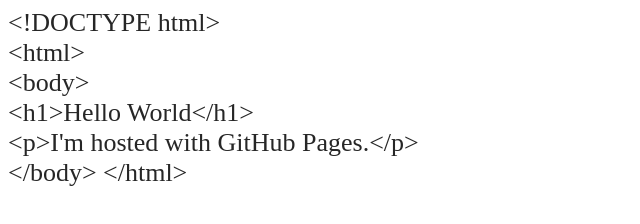
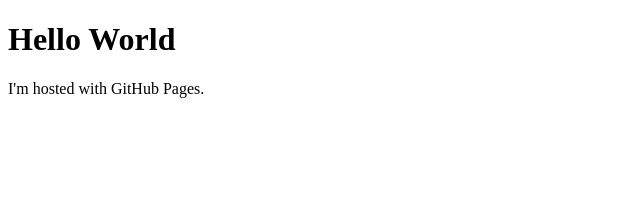
Before and after one commit to manugecgecgec/manugecgecgec.github.io, a plain HTML site: page index.html in a window 1280 px wide. Shown: the whole page, without its empty margins (0-640 px from the left). Drawn offline with Linux system fonts and the light colour scheme.

Commit message:
Update index.html

```diff
--- a/index.html
+++ b/index.html
@@ -1,21 +1,6 @@
-<!DOCTYPE html PUBLIC "-//W3C//DTD HTML 4.01//EN" "http://www.w3.org/TR/html4/strict.dtd">
+<!DOCTYPE html>
 <html>
-<head>
-  <meta http-equiv="Content-Type" content="text/html; charset=utf-8">
-  <meta http-equiv="Content-Style-Type" content="text/css">
-  <title></title>
-  <meta name="Generator" content="Cocoa HTML Writer">
-  <meta name="CocoaVersion" content="2575.3">
-  <style type="text/css">
-    p.p1 {margin: 0.0px 0.0px 0.0px 0.0px; font: 26.0px '.SF NS'; color: #000000; color: rgba(0, 0, 0, 0.85)}
-  </style>
-</head>
 <body>
-<p class="p1">&lt;!DOCTYPE html&gt;</p>
-<p class="p1">&lt;html&gt;</p>
-<p class="p1">&lt;body&gt;</p>
-<p class="p1">&lt;h1&gt;Hello World&lt;/h1&gt;</p>
-<p class="p1">&lt;p&gt;I'm hosted with GitHub Pages.&lt;/p&gt;</p>
-<p class="p1">&lt;/body&gt; &lt;/html&gt;</p>
-</body>
-</html>
+<h1>Hello World</h1>
+<p>I'm hosted with GitHub Pages.</p>
+</body> </html>
```
